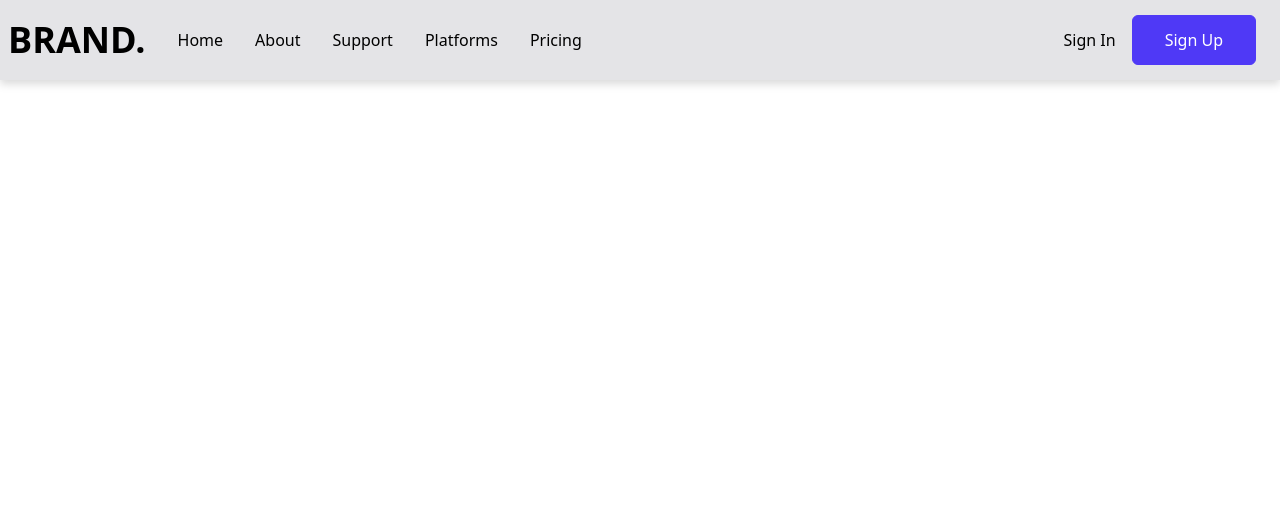
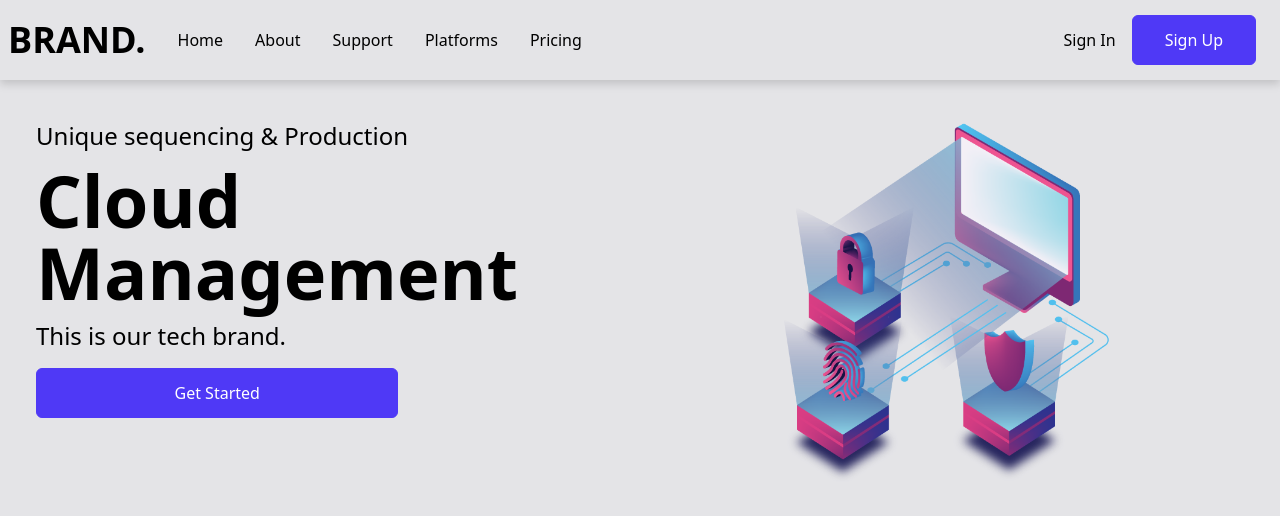
Before and after one commit to mohammad-reza99/nexa, a React (Vite) app: page / in a window 1280 px wide. Shown: the top 516 px of the page. Built offline with nearby package versions, Linux system fonts and the light colour scheme.

Commit message:
feat: add Hero component to enhance application layout

```diff
--- a/src/App.jsx
+++ b/src/App.jsx
@@ -1,6 +1,7 @@
 import { useState } from "react";
 import React from "react";
 import Navbar from "./assets/componants/Navbar";
+import Hero from "./assets/componants/Hero";
 
 function App() {
   const [count, setCount] = useState(0);
@@ -8,6 +9,7 @@
   return (
     <>
       <Navbar />
+      <Hero />
     </>
   );
 }
--- /dev/null
+++ b/src/assets/componants/Hero.jsx
@@ -0,0 +1,28 @@
+import React from "react";
+import { IoCloudUpload, IoServerSharp } from "react-icons/io5";
+import { AiOutlineDatabase } from "react-icons/ai";
+import { HiMiniPaperAirplane } from "react-icons/hi2";
+import bgImg from "../image/cyber-bg.png";
+
+const Hero = () => {
+  return (
+    <div className="w-full h-screen bg-zinc-200 flex flex-col">
+      <div className="grid md:grid-cols-2 max-w-[1240px] mx-auto px-4 pt-30">
+        <div className="flex flex-col justify-start md:items-start w-full">
+          <p className="text-2xl">Unique sequencing & Production</p>
+          <h1 className="py-3 text-5xl md:text-7xl font-bold">
+            Cloud Management
+          </h1>
+          <p className="text-2xl">This is our tech brand.</p>
+          <button className="py-3 px-6 sm:w-[60%] my-4">Get Started</button>
+        </div>
+
+        <div className="flex justify-center items-start">
+          <img className="w-full max-w-[500px]" src={bgImg} alt="/" />
+        </div>
+      </div>
+    </div>
+  );
+};
+
+export default Hero;
```
